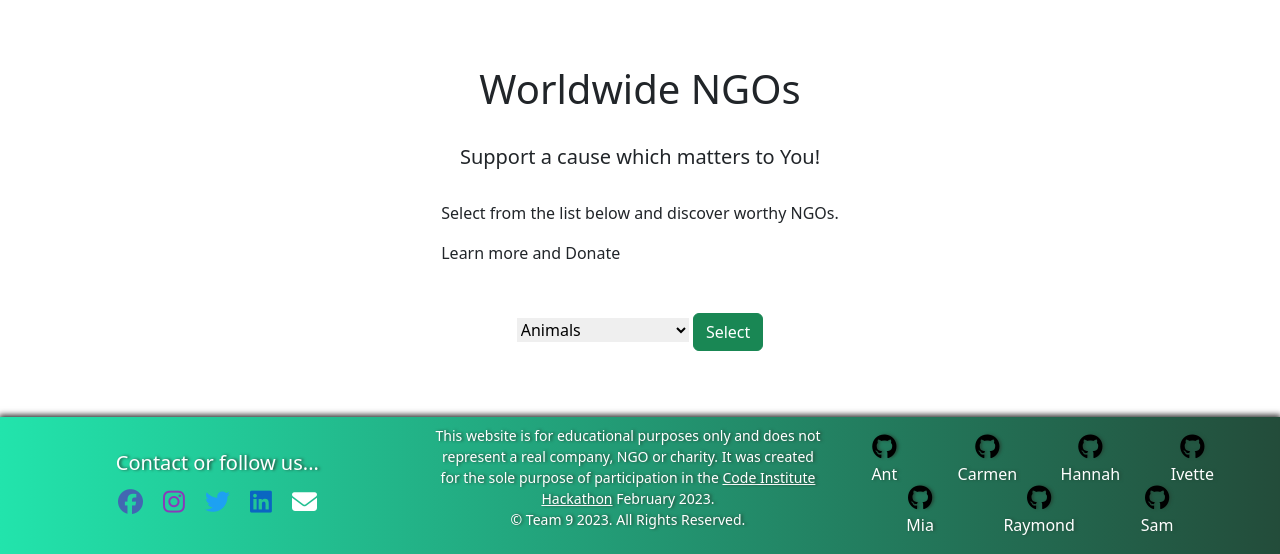
After one commit to SamMartin92/hackathon-team-9a, a Django app: page /int-ngos/ in a window 1280 px wide. The commit adds this page. Shown: the part 601-1155 px from the top of the page. Run offline with Django 4.2, Linux system fonts and the light colour scheme; some libraries are stand-ins or nearby versions.

Commit message:
adds in-ngos.html and js code

```diff
--- a/blog/urls.py
+++ b/blog/urls.py
@@ -8,4 +8,5 @@ urlpatterns = [
     path('<int:pk>', views.NGODetails.as_view(), name='detail'),
     path('about/', views.about, name='about'),
     path('setup/', views.setup, name='setup'),
+    path('int-ngos/', views.int_ngos, name='int-ngos'),
 ]
--- a/blog/views.py
+++ b/blog/views.py
@@ -69,3 +69,7 @@ def about(request):
 
 def setup(request):
     return render(request, 'setup.html')
+
+
+def int_ngos(request):
+    return render(request, 'int-ngos.html')
--- a/static/css/style.css
+++ b/static/css/style.css
@@ -183,3 +183,35 @@ footer h5 {
 .mt-nav {
     margin-top: 140px;
 }
+
+/* api page */
+#cause-select{
+    margin: 50px 30px;
+    display: flex;
+    align-items: center;
+    flex-direction: column;
+}
+
+option::first-letter{
+    text-transform:capitalize;
+}
+
+#result{
+    display: flex;
+    flex-wrap: wrap;
+}
+
+.card>hr{
+    margin: 0;
+}
+
+.ngo-cards{
+    margin: 20px 0px;
+    max-height: 100%;
+}
+
+.logo-link-div{
+    display: flex;
+    justify-content: space-around;
+    align-items: flex-end;
+}
--- a/static/js/script.js
+++ b/static/js/script.js
@@ -0,0 +1,54 @@
+var result = document.getElementById('result')
+var choice = document.getElementById('choice')
+var button = document.getElementById('button1')
+
+var causes = ["animals", "athletics", "autism", "black-led", "buddhism", "cancer", "cats", "christianity",
+    "climate", "conservation", "coronavirus", "culture", "dance", "disabilities", "disease", "dogs", "education", "environment",
+    "food-security", "gender-equality", "health", "hinduism", "housing", "humans", "immigrants", "indigenous-peoples",
+    "islam", "judaism", "justice", "legal", "lgbt", "libraries", " mental-health", "middle-east", "museums", "music", "oceans",
+    "poverty", "racial-justice", "refugees", "religion", "reproductive-justice", "research", "science", "seniors",
+    "space", "theater", "transgender", "ukraine", "veterans", "water", "wildfires", "wildlife", "women-led", "womens-health",
+    "youth"
+]
+
+//https://stackoverflow.com/questions/1026069/how-do-i-make-the-first-letter-of-a-string-uppercase-in-javascript
+function capitalizeFirstLetter(string) {
+    return string[0].toUpperCase() + string.slice(1);
+}
+
+function loadOptions() {
+    for (let i = 0; i < causes.length; i++){
+        choice.innerHTML += `<option value="${causes[i]}">${capitalizeFirstLetter(causes[i]).replace("-", " ")}</option>`
+    }
+}
+
+function getResult() {
+    result.innerHTML = ""
+
+    fetch(`https://partners.every.org/v0.2/browse/${choice.value}?apiKey=4933b0c2806cbae1f1cb3f4803b611b3`)
+        .then((response) => response.json())
+        .then((data) => {
+            let arr = data.nonprofits
+            for (let i = 0; i < arr.length; i++) {
+                result.innerHTML += `
+        <div class="col-md-4 col-sm-6">
+        <div class="card ngo-cards">
+        <img src="${arr[i].coverImageUrl}" class="card-img-top" alt="...">
+        <div class="card-body">
+          <h5 class="card-title">${arr[i].name}</h5>
+          <p class="card-text">${arr[i].description}</p>
+        </div>
+        <hr/>
+        <div class="card-body logo-link-div">
+          <a href="${arr[i].profileUrl}" class="card-link" target="_blank">Learn more</a>
+          <img src="${arr[i].logoUrl}">
+        </div>
+      </div>
+      </div>`;
+            }
+        })
+}
+
+
+button.addEventListener("click", getResult)
+loadOptions();
--- a/templates/base.html
+++ b/templates/base.html
@@ -32,7 +32,7 @@
     <script src="https://kit.fontawesome.com/92bb20ec43.js" crossorigin="anonymous"></script>
     {% endblock %}
 
-    <title> Local Loving| {% block title %}{% endblock %}</title>
+    <title>Local Loving | {% block title %}{% endblock %}</title>
 
 </head>
 
@@ -73,7 +73,7 @@
                             </li>
                             <li class="nav-item">
                                 <a class="nav-link hvr-float" href="{% url 'setup' %}"><i
-                                        class="fa-solid fa-circle-question pe-3 d-lg-none"></i>How to Setup an NGO</a>
+                                        class="fa-solid fa-circle-question pe-3 d-lg-none"></i>Setup an NGO</a>
                             </li>
                             <!-- Navbar links for authenticated users -->
                             {% if user.is_authenticated %}
@@ -159,7 +159,9 @@
         </div>
 
     </footer>
-    {% block postloadjs %}{% endblock %}
+    {% block postloadjs %}
+    <script src="{% static 'js/script.js' %}"></script>
+    {% endblock %}
 </body>
 
 </html>
--- /dev/null
+++ b/templates/int-ngos.html
@@ -0,0 +1,31 @@
+{% extends "base.html" %}
+
+{% block content %}
+<div id="hero-outer">
+    <div class="container-fluid" id="hero-image"></div>
+    <div id="cover-text">
+        <h2>"Empowering Change: Connecting NGOs with Global Communities."</h2>
+    </div>
+</div>
+
+<section class="container">
+    <div id="cause-select">
+        <h1 class="m-3">Worldwide NGOs</h1>
+        <h5 class="m-3">Support a cause which matters to You!</h5>
+        <div class="m-3">
+            <p>Select from the list below and discover worthy NGOs.</p>
+            <p>Learn more and Donate</p>
+        </div>
+        <div class="m-3">
+            <select id="choice">
+            </select>
+            <button id="button1" class="btn btn-success">Select</button>
+        </div>
+    </div>
+    <div class="row" id="result">
+
+    </div>
+
+</section>
+
+{% endblock %}
```
Also changed, not shown: api.js (deleted, +0 -19 lines).
